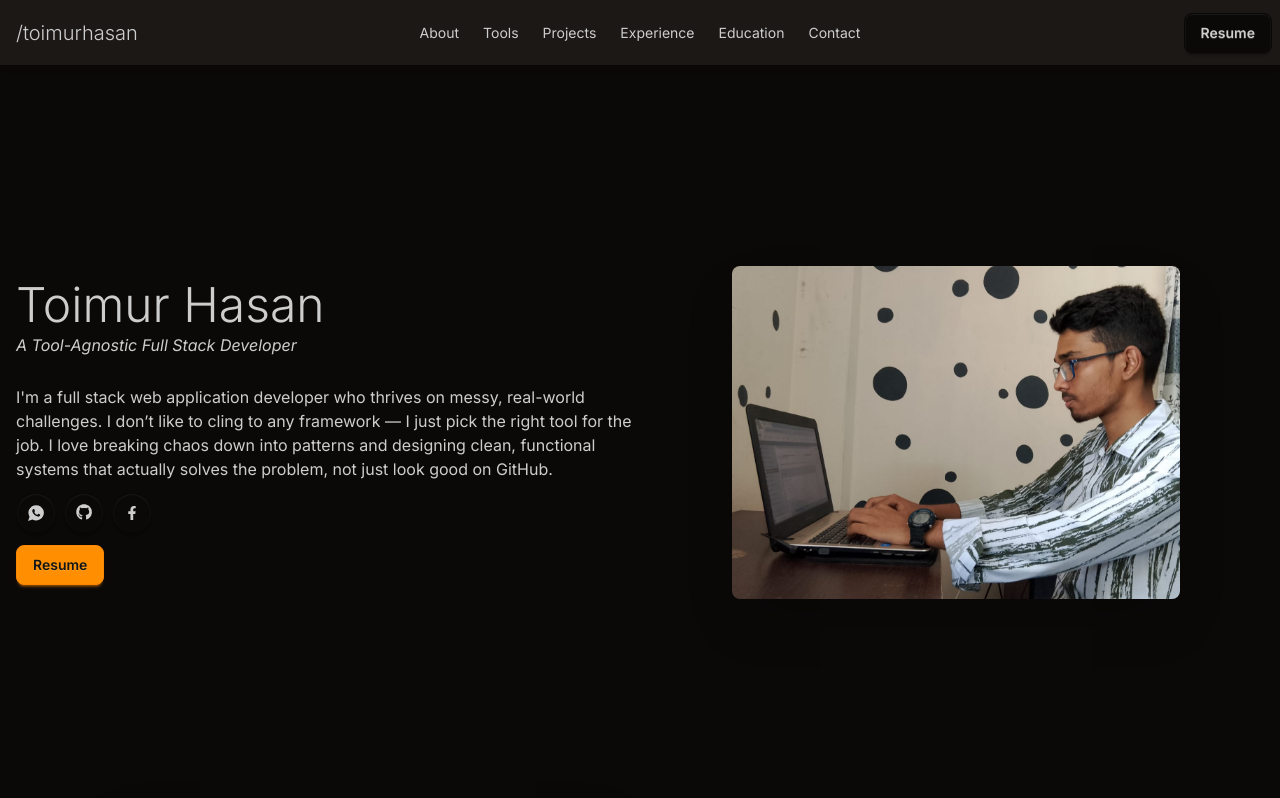
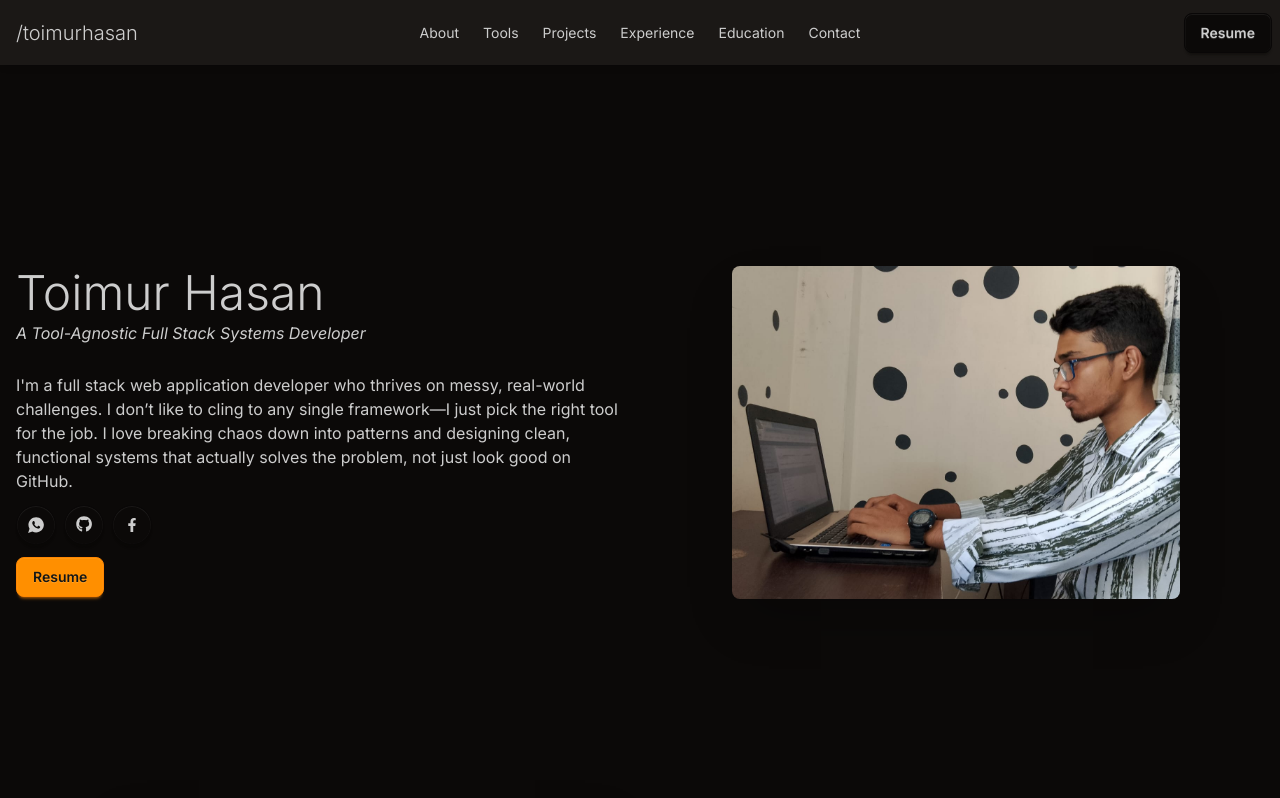
Before and after one commit to toimurhasan/my-portfolio, a React (Vite) app: page / in a window 1280 px wide. Shown: the top 798 px of the page. Built offline with nearby package versions, Linux system fonts and the light colour scheme.

Commit message:
about myself updated

```diff
--- a/src/components/Hero.jsx
+++ b/src/components/Hero.jsx
@@ -12,12 +12,12 @@ const Hero = () => {
         </div>
         <div className="flex-1 sm:text-center lg:text-start">
           <h1 className="text-5xl font-light">Toimur Hasan</h1>
-          <h4 className="py-1 italic">A Tool-Agnostic Full Stack Developer</h4>
+          <h4 className="py-1 italic">A Tool-Agnostic Full Stack Systems Developer</h4>
           <p className="pt-6">
             I'm a full stack web application developer who thrives on messy, real-world challenges.
-            I don’t like to cling to any framework — I just pick the right tool for the job. I love
-            breaking chaos down into patterns and designing clean, functional systems that actually
-            solves the problem, not just look good on GitHub.
+            I don’t like to cling to any single framework—I just pick the right tool for the job. I
+            love breaking chaos down into patterns and designing clean, functional systems that
+            actually solves the problem, not just look good on GitHub.
           </p>
           <div className="py-3 flex gap-2 sm:justify-center lg:justify-start">
             <Link
```
